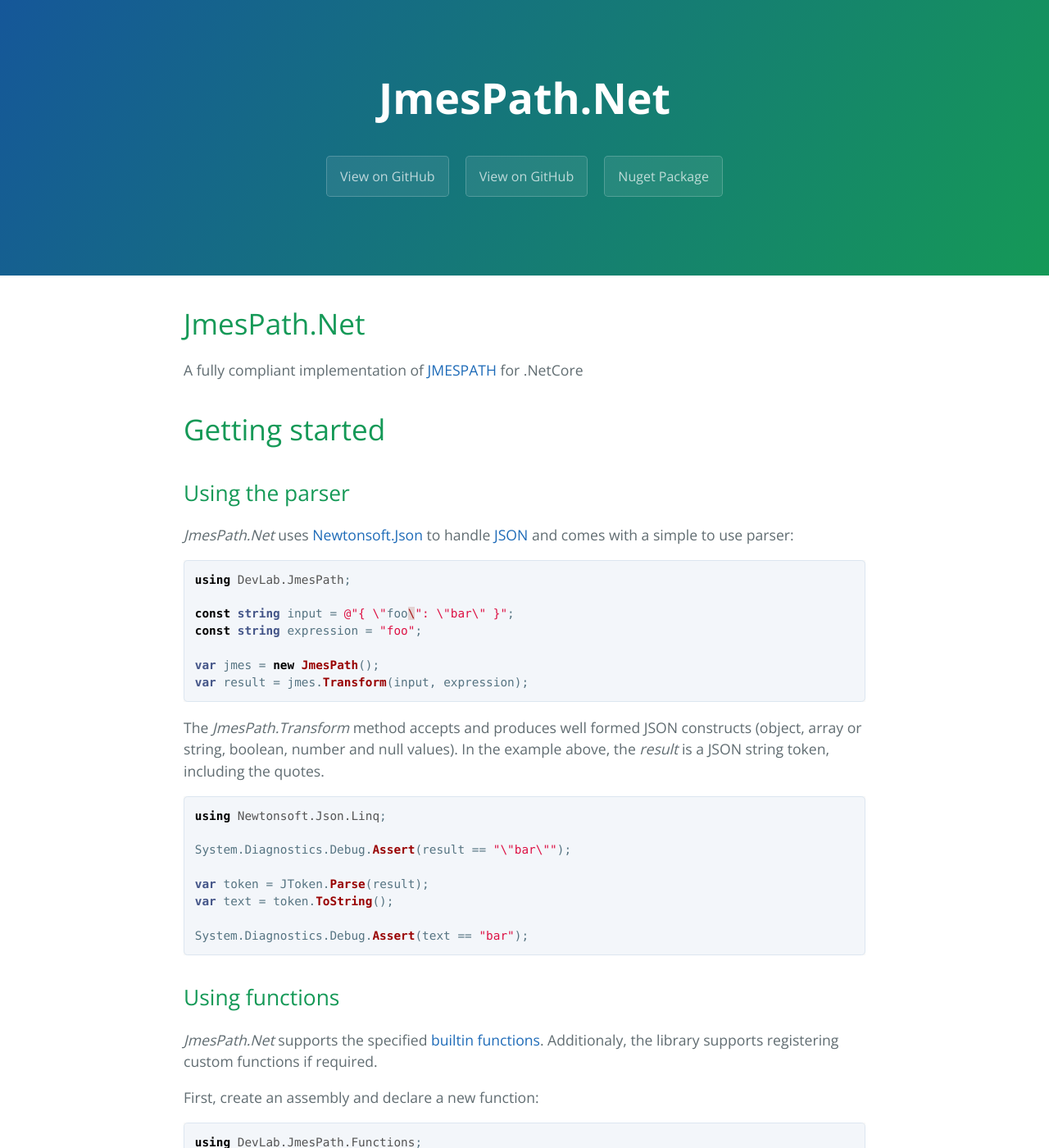
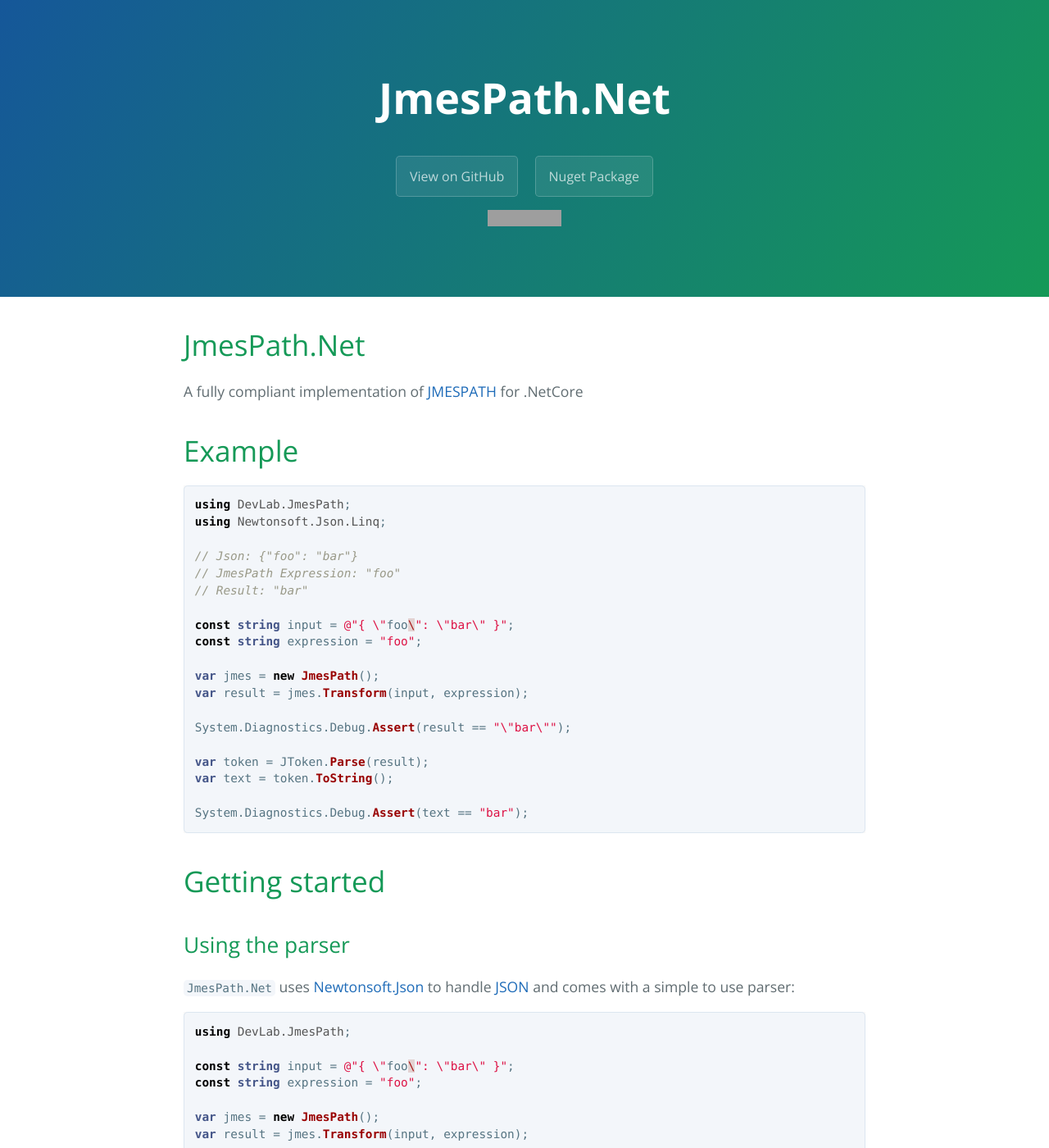
Before and after one commit to jdevillard/JmesPath.Net, a Jekyll site: the page built from index.md, in a window 1280 px wide and 1400 px high. Shown: the whole window at 82% size. Built offline with Jekyll 4.4.1, drawn with Linux system fonts in a browser that asks for light colours; the repository's description, which GitHub fills in, is left out; our own code applies the rules of GitHub Pages for plain Markdown files; grey boxes are pictures that could not be loaded.

Commit message:
fix - use compliant GitHub Pages Highlighter, add appveyor badge

````diff
--- a/_config.yml
+++ b/_config.yml
@@ -1,8 +1,10 @@
 theme: jekyll-theme-cayman
 repository: jdevillard/JmesPath.Net
 
+google_analytics: UA-96122284-1
+
 markdown: kramdown
-highlighter: pygments
+highlighter: rouge
 
 kramdown:
   input: GFM
--- a/_layouts/default.html
+++ b/_layouts/default.html
@@ -20,9 +20,11 @@
         <a href="{{ site.github.zip_url }}" class="btn">Download .zip</a>
         <a href="{{ site.github.tar_url }}" class="btn">Download .tar.gz</a>
       {% endif %}
-       <a href="http://github.com/jdevillard/JmesPath.Net" class="btn">View on GitHub</a>
-        <a href="https://www.nuget.org/packages/JmesPath.Net/" class="btn">Nuget Package</a>
+       <a href="https://www.nuget.org/packages/JmesPath.Net/" class="btn">Nuget Package</a>
+        <br/>
+        <a href="https://ci.appveyor.com/project/jdevillard/jmespath-net/branch/master"><img src="https://ci.appveyor.com/api/projects/status/va3p48ufrj0pxl1t/branch/master?svg=true" alt="Build status" class="img-responsive"></a>
     </section>
+
 
     <section class="main-content">
       {{ content }}
--- a/index.md
+++ b/index.md
@@ -5,11 +5,34 @@
 # JmesPath.Net
 A fully compliant implementation of [JMESPATH](http://jmespath.org/specification.html) for .NetCore
 
+# Example
+```c#
+using DevLab.JmesPath;
+using Newtonsoft.Json.Linq;
+
+// Json: {"foo": "bar"}
+// JmesPath Expression: "foo"
+// Result: "bar"
+
+const string input = @"{ \"foo\": \"bar\" }";
+const string expression = "foo";
+
+var jmes = new JmesPath();
+var result = jmes.Transform(input, expression);
+
+System.Diagnostics.Debug.Assert(result == "\"bar\"");
+
+var token = JToken.Parse(result);
+var text = token.ToString();
+
+System.Diagnostics.Debug.Assert(text == "bar");
+```
+
 # Getting started
 
 ## Using the parser
 
-*JmesPath.Net* uses [Newtonsoft.Json](http://www.newtonsoft.com/json) to handle [JSON](http://json.org/) and comes with a simple to use parser:
+```JmesPath.Net``` uses [Newtonsoft.Json](http://www.newtonsoft.com/json) to handle [JSON](http://json.org/) and comes with a simple to use parser:
 
 ```c#
 using DevLab.JmesPath;
@@ -21,7 +44,7 @@
 var result = jmes.Transform(input, expression);
 ```
 
-The *JmesPath.Transform* method accepts and produces well formed JSON constructs (object, array or string, boolean, number and null values). In the example above, the *result* is a JSON string token, including the quotes.
+The ```JmesPath.Transform``` method accepts and produces well formed JSON constructs (object, array or string, boolean, number and null values). In the example above, the ```result``` is a JSON string token, including the quotes.
 
 ```c#
 using Newtonsoft.Json.Linq;
@@ -35,7 +58,7 @@
 ```
 
 ## Using functions
-*JmesPath.Net* supports the specified [builtin functions](http://jmespath.org/specification.html#built-in-functions). Additionaly, the library supports registering custom functions if required.
+```JmesPath.Net``` supports the specified [builtin functions](http://jmespath.org/specification.html#built-in-functions). Additionaly, the library supports registering custom functions if required.
 
 First, create an assembly and declare a new function:
 ```c#
@@ -100,51 +123,3 @@
 
 System.Diagnostics.Debug.Assert(result == "\"ba\"");
 ```
-
-<!--
-<html lang="en-us">
-  <head>
-    <meta charset="UTF-8">
-    <title></title>
-    <meta name="viewport" content="width=device-width, initial-scale=1">
-    <meta name="theme-color" content="#157878">
-    <link href='https://fonts.googleapis.com/css?family=Open+Sans:400,700' rel='stylesheet' type='text/css'>
-    <link rel="stylesheet" href="/assets/css/style.css?v=92631e3df56f6b5fba6e4a94da3afb766bdf9e86">
-  </head>
-  <body>
-    <section class="page-header">
-      <h1 class="project-name">JmesPath.Net</h1>
-      <h2 class="project-tagline">A fully compliant implementation of JMESPATH for .NetCore</h2>
-
-
-
-
-    </section>
-
-    <section class="main-content">
-
-
-{% capture my_include %}{% include content.md %}{% endcapture %}
-{{ my_include | markdownify }}
-
-
-
-      <footer class="site-footer">
-
-          <span class="site-footer-owner"><a href="http://github.com/jdevillard/JmesPath.Net">JmesPath.Net</a> is  by
-          {% for contributor in site.data.contributors %}
-          <a href="{{contributor.github}}">
-            {% if forloop.last %}
-                        {{contributor.name}}
-            {% else %}
-                    {{contributor.name}},
-            {% endif %}</a>
-          {% endfor %}
-          .</span>
-        <span class="site-footer-credits">This page was generated by <a href="https://pages.github.com">GitHub Pages</a>.</span>
-      </footer>
-    </section>
-
-
-  </body>
-</html>-->
````
